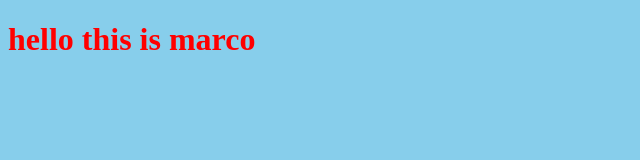
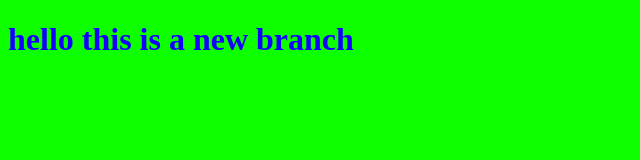
Before and after one commit to Marcoo0o/my_project, a plain HTML site: page index.html in a window 1280 px wide. Shown: the whole page, without its empty margins (0-640 px from the left). Drawn offline with Linux system fonts and the light colour scheme.

Commit message:
a change in the new branch

```diff
--- a/index.html
+++ b/index.html
@@ -8,7 +8,7 @@
     <link rel="stylesheet" href="style.css">
 </head>
 <body>
-    <h1> hello this is marco</h1>
+    <h1> hello this is a new branch</h1>
     <script src="app.js"></script>
 </body>
 </html>
--- a/style.css
+++ b/style.css
@@ -1,7 +1,7 @@
 h1{
-    color: red;
+    color: rgb(21, 0, 255);
 
 }
 body{
-      background-color:skyblue;
+      background-color:rgb(13, 255, 0);
     }
```
